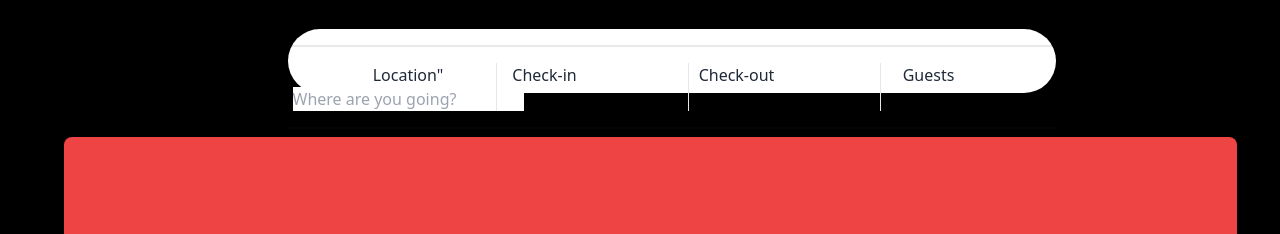
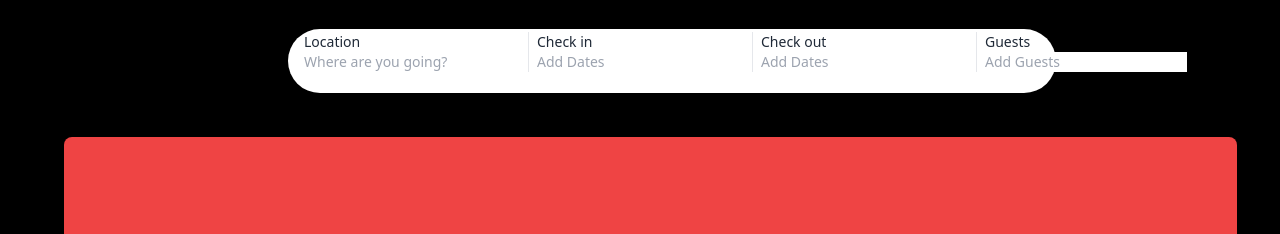
Before and after one commit to DeLadyJ/Deliveradle8, a plain HTML site: page index.html in a window 1280 px wide. Shown: the part 75-309 px from the top of the page. Drawn offline with nearby package versions, Linux system fonts and the light colour scheme.

Commit message:
added padding to nav, made the nav text smaller

```diff
--- a/index.html
+++ b/index.html
@@ -17,16 +17,25 @@
             <svg class="absolute top-6 right-40 w-6 h-6" fill="white" stroke="currentColor" viewBox="0 0 24 24" xmlns="http://www.w3.org/2000/svg"><path stroke-linecap="round" stroke-linejoin="round" stroke-width="2" d="M21 12a9 9 0 01-9 9m9-9a9 9 0 00-9-9m9 9H3m9 9a9 9 0 01-9-9m9 9c1.657 0 3-4.03 3-9s-1.343-9-3-9m0 18c-1.657 0-3-4.03-3-9s1.343-9 3-9m-9 9a9 9 0 019-9"></path></svg>
             </div>
         </header>
-        <nav class="bg-white rounded-full h-16 w-3/5 ml-72 flex">
-           <div class="menu menu-horizontal divider">
-                <div class="grid grid-cols-4 divide-x text-center">
-                    <div  class="w-60">
-                        <label="">Location"</label><br>
-                        <input type="text" placeholder="Where are you going?">
+        <nav class="bg-white rounded-full h-16 w-3/5 ml-72">
+           <div class="menu menu-horizontal">
+                <div class="grid grid-cols-4 divide-x text-sm">
+                    <div class="w-56 pl-4">
+                        <label class="">Location</label><br>
+                        <input class="" type="text" placeholder="Where are you going?">
                     </div>
-                    <div class="divider-horizontal w-24">Check-in</div>
-                    <div class="divider-horizontal w-24">Check-out</div>
-                    <div class="divider-horizontal w-24">Guests</div>
+                    <div class="divider-horizontal w-24 pl-2">
+                    <label class="">Check in</label><br>
+                    <input class="" type="text" placeholder="Add Dates">
+                    </div>
+                    <div class="divider-horizontal w-24 pl-2">
+                    <label class="">Check out</label><br>
+                    <input class="" type="text" placeholder="Add Dates">
+                    </div>
+                    <div class="divider-horizontal w-24 pl-2">
+                    <label class="">Guests</label><br>
+                    <input class="" type="text" placeholder="Add Guests">
+                    </div>
                     <!--<svg class="w-12 h-12" fill="currentColor" viewBox="0 0 20 20" xmlns="http://www.w3.org/2000/svg"><path d="M9 9a2 2 0 114 0 2 2 0 01-4 0z"></path><path fill-rule="evenodd" d="M10 18a8 8 0 100-16 8 8 0 000 16zm1-13a4 4 0 00-3.446 6.032l-2.261 2.26a1 1 0 101.414 1.415l2.261-2.261A4 4 0 1011 5z" clip-rule="evenodd"></path></svg>-->
                 </div>
                 <!--<li class="60"><a>Location</a></li>
```
